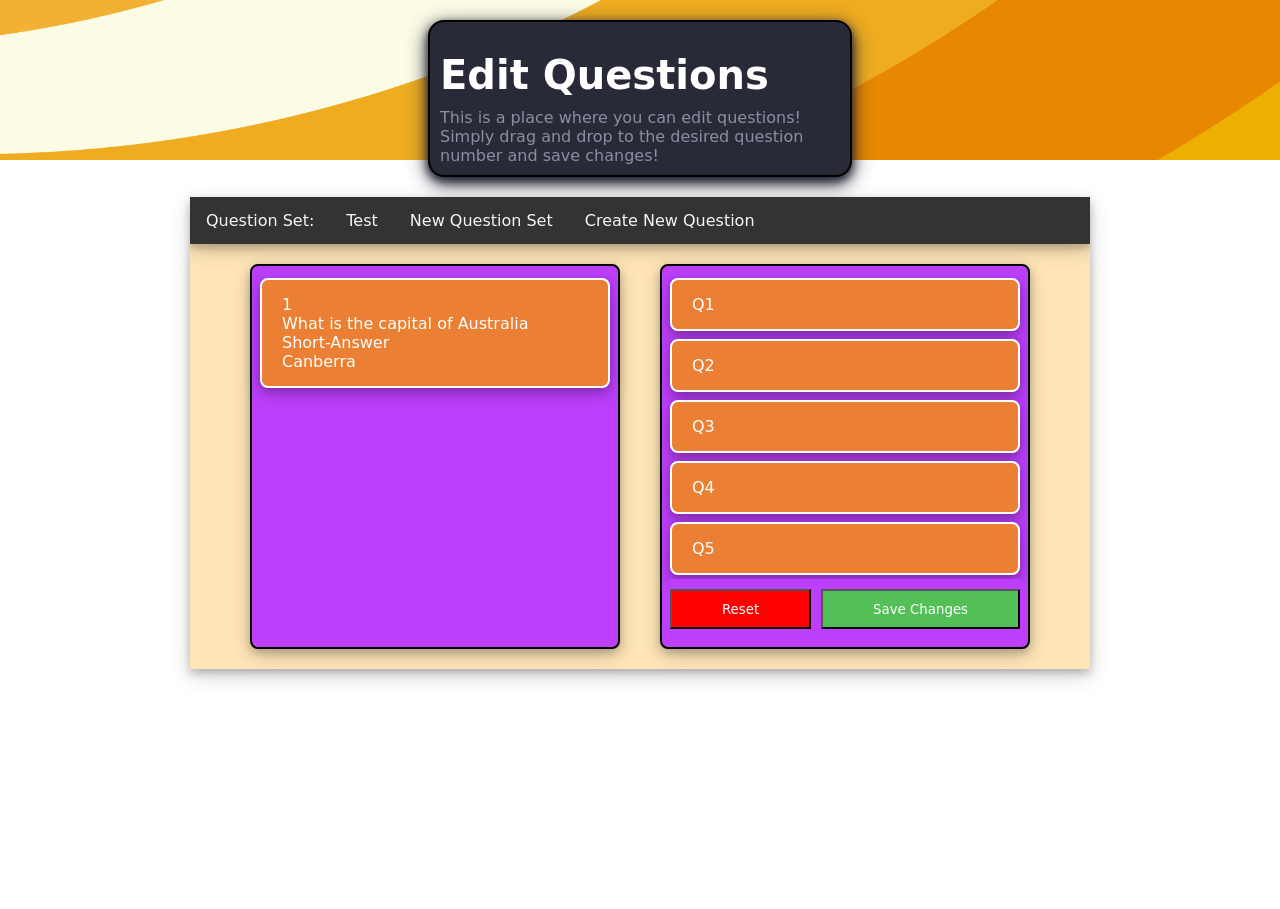
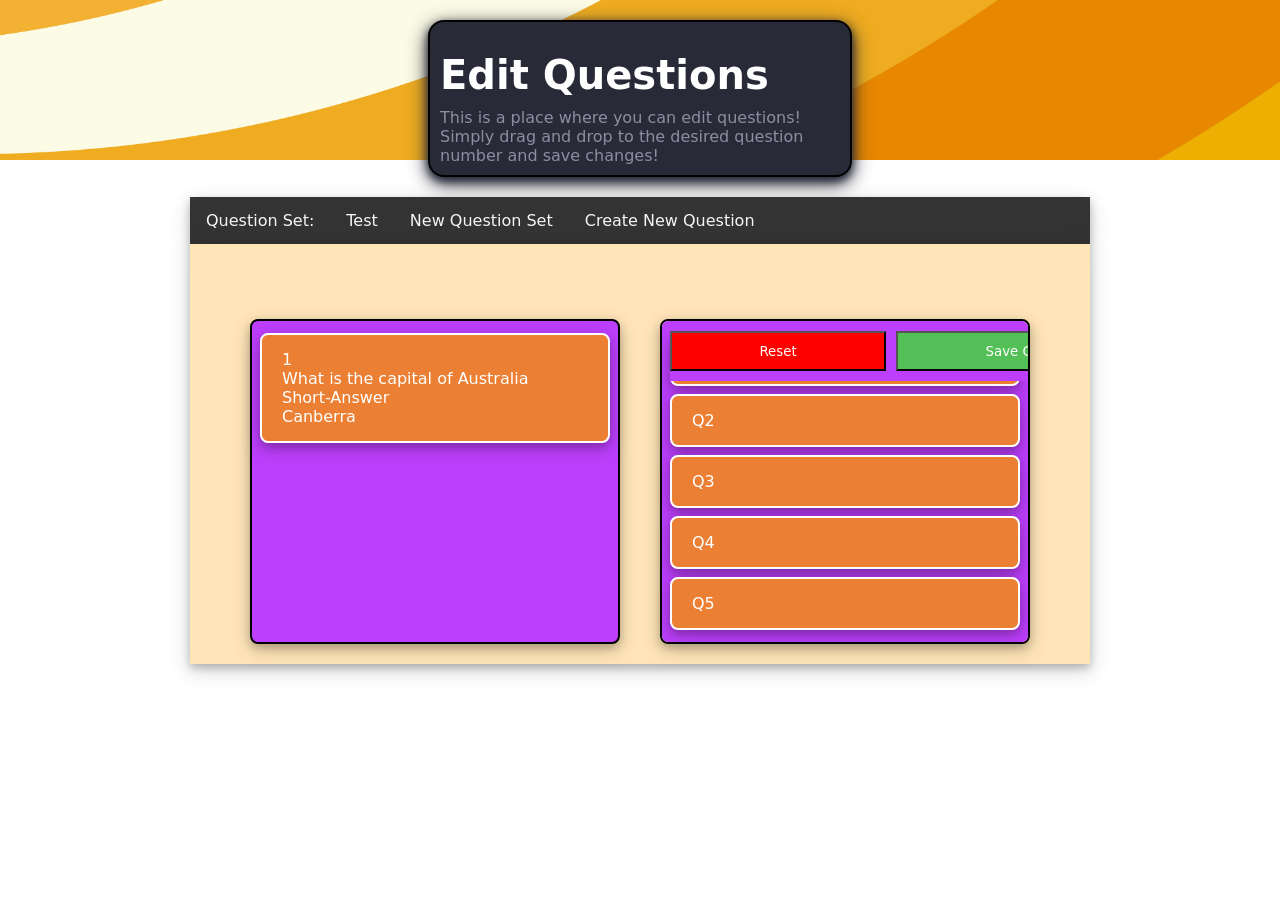
Before and after one commit to msyukri-zaidin/mapify-forked, a Flask app: page /admin in a window 1280 px wide. Shown: the part 40-949 px from the top of the page. After the commit the page ends 716 px from the top, so only its background shows below. Run offline with Flask 2, Linux system fonts and the light colour scheme; data comes from the database, SQL or seed files in the repository; some libraries are stand-ins or nearby versions; some web fonts are replaced.

Commit message:
Minor changes to make site more dynamic based on page size

```diff
--- a/app/static/css/admin_page.css
+++ b/app/static/css/admin_page.css
@@ -173,6 +173,7 @@ body{
 }
 
 .container {
+    position: relative;
     display: flex;
     justify-content: center;
     flex: 1;
@@ -202,6 +203,7 @@ body{
     border-style: solid;
     border-width: 2px;
     margin: 20px;
+    margin-top: 75px;
     padding: 8px;
     padding-bottom: 100px;
     transition: all 0.2s linear;
@@ -245,6 +247,7 @@ body{
 }
 
 .question-list { /* Actual questions list */
+    position: relative;
     display: flex;
     flex-flow: column;
     flex: 1;
@@ -261,21 +264,29 @@ body{
     box-shadow: 0 4px 8px 0 rgba(0, 0, 0, 0.2), 0 6px 20px 0 rgba(0, 0, 0, 0.19);
     background-color: #bd3ffc;
     margin: 20px;
+    margin-top: 75px;
     padding: 8px;
     transition: all 0.2s linear;
 
-    max-height: 500px;
+    max-height: 800px;
     overflow-y:scroll;
 }
 
 #question-item-buttons {
+    position: absolute;
     display: flex;
     flex-flow: row;
     background-color: inherit;
     justify-content: space-between;
+    top:0;
+
+
+    min-width: 500px;
+    max-width: 500px;
 }
 
 #reset-button {
+    position: relative;
     background-color: red;
     color: white;
     padding: auto;
@@ -440,10 +451,9 @@ table, th, td {
     display: none;
 }
 
-#form-question-cancel {
+#form-question-edit {
     display: none;
 }
-
 .gg-add {
     cursor: pointer;
 }
```
